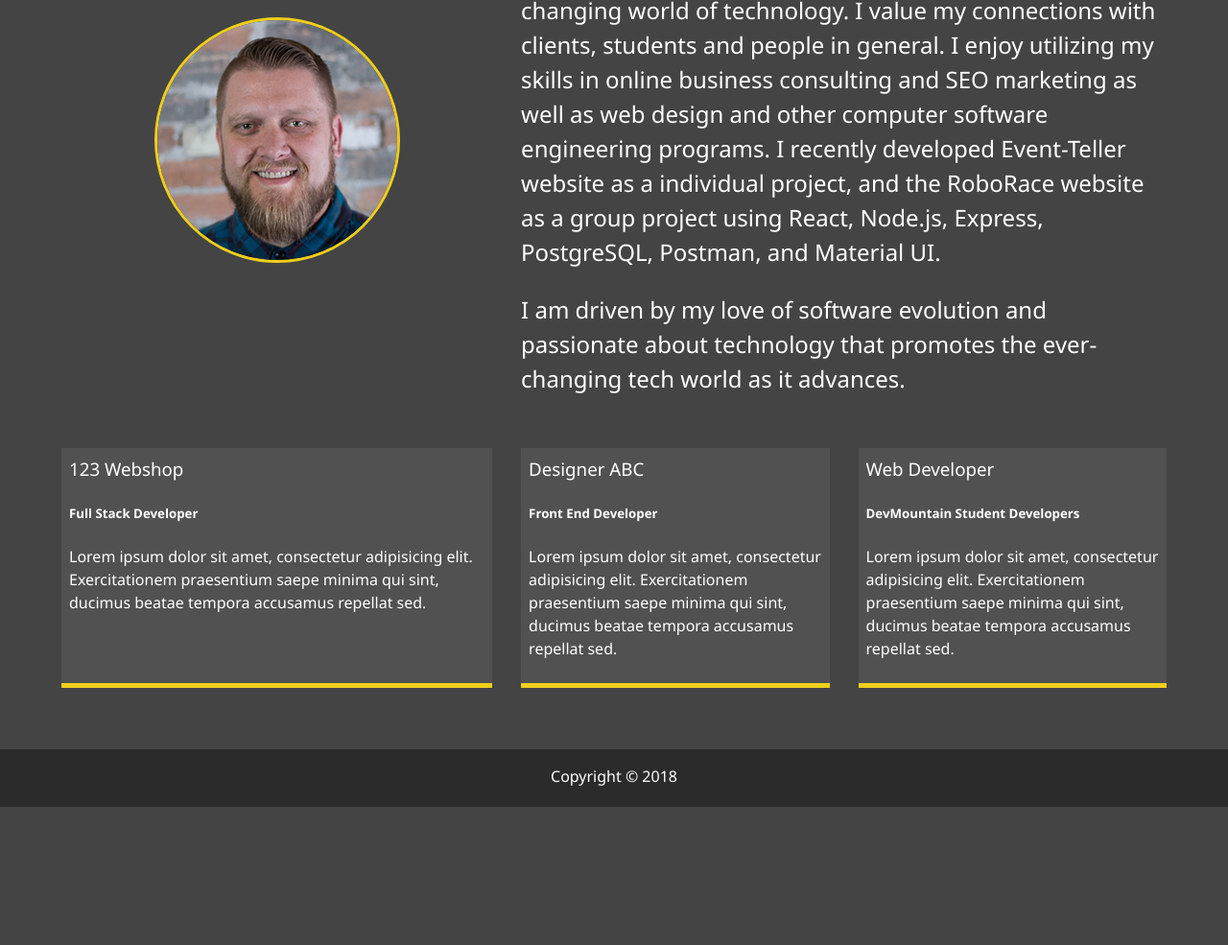
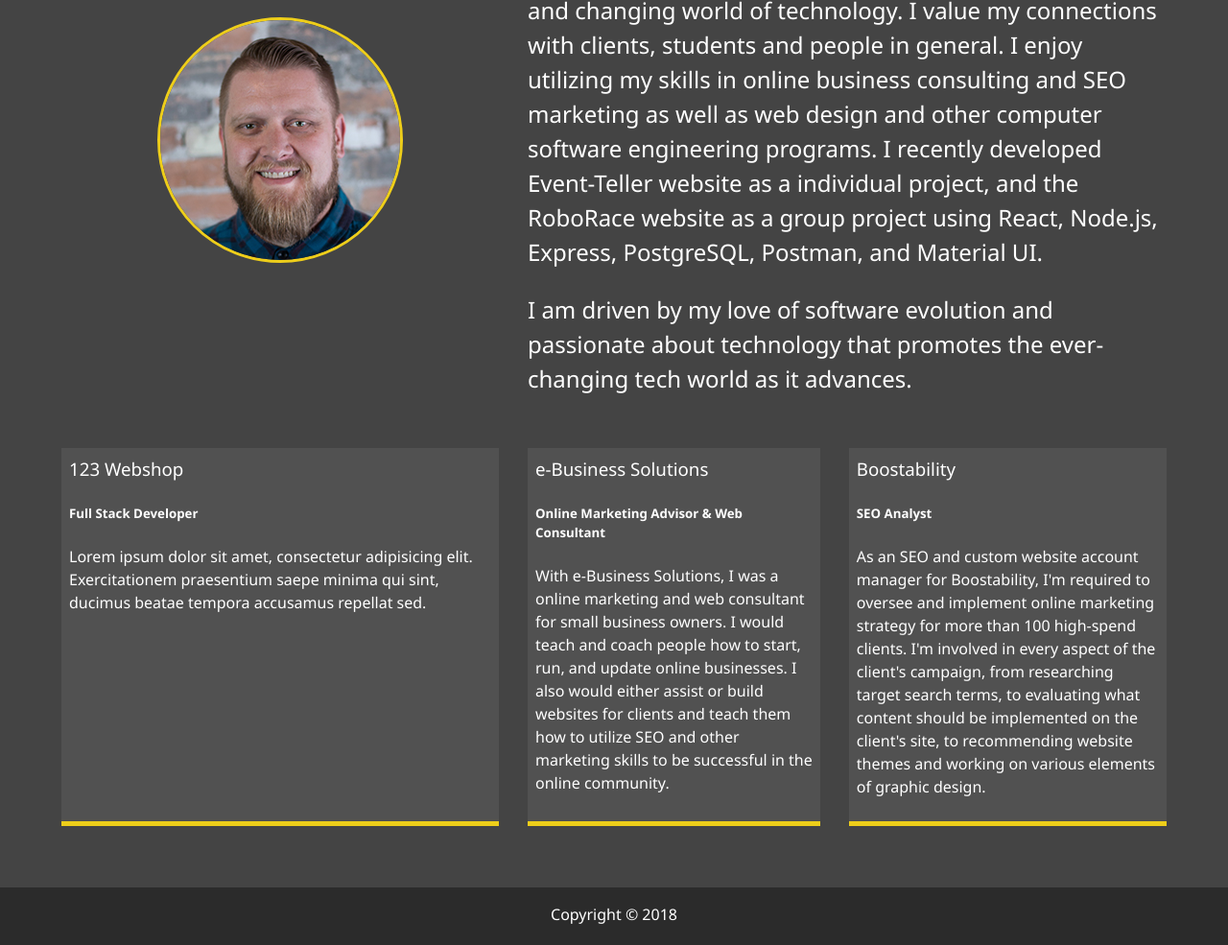
Before and after one commit to MurrTuck/modern_portfolio, a website: page dist/about.html in a window 1280 px wide. Shown: the part 427-1412 px from the top of the page at 96% size. Before the commit the page ends 1268 px from the top, so only its background shows below. Drawn offline with Linux system fonts and the light colour scheme.

Commit message:
Updated the About page with current info

```diff
--- a/dist/about.html
+++ b/dist/about.html
@@ -79,17 +79,21 @@
             </div>
 
             <div class="job job-2">
-                <h3>Designer ABC</h3>
-                <h5>Front End Developer</h5>
-                <p>Lorem ipsum dolor sit amet, consectetur adipisicing elit. Exercitationem praesentium saepe minima qui sint,
-                    ducimus beatae tempora accusamus repellat sed.</p>
+                <h3>e-Business Solutions</h3>
+                <h5>Online Marketing Advisor & Web Consultant</h5>
+                <p>With e-Business Solutions, I was a online marketing and web consultant for small business owners. I would
+                    teach and coach people how to start, run, and update online businesses. I also would either assist or
+                    build websites for clients and teach them how to utilize SEO and other marketing skills to be successful
+                    in the online community.</p>
             </div>
 
             <div class="job job-3">
-                <h3>Web Developer</h3>
-                <h5>DevMountain Student Developers</h5>
-                <p>Lorem ipsum dolor sit amet, consectetur adipisicing elit. Exercitationem praesentium saepe minima qui sint,
-                    ducimus beatae tempora accusamus repellat sed.</p>
+                <h3>Boostability</h3>
+                <h5>SEO Analyst</h5>
+                <p>As an SEO and custom website account manager for Boostability, I'm required to oversee and implement online
+                    marketing strategy for more than 100 high-spend clients. I'm involved in every aspect of the client's
+                    campaign, from researching target search terms, to evaluating what content should be implemented on the
+                    client's site, to recommending website themes and working on various elements of graphic design.</p>
             </div>
         </div>
     </main>
```
